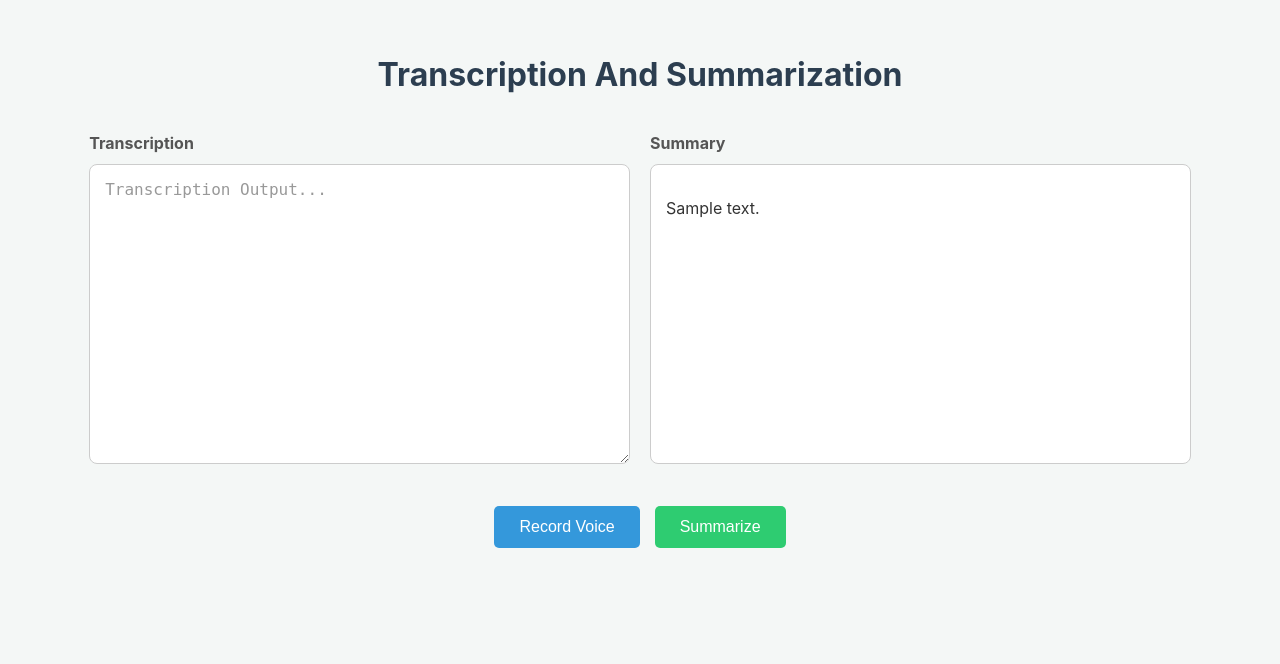
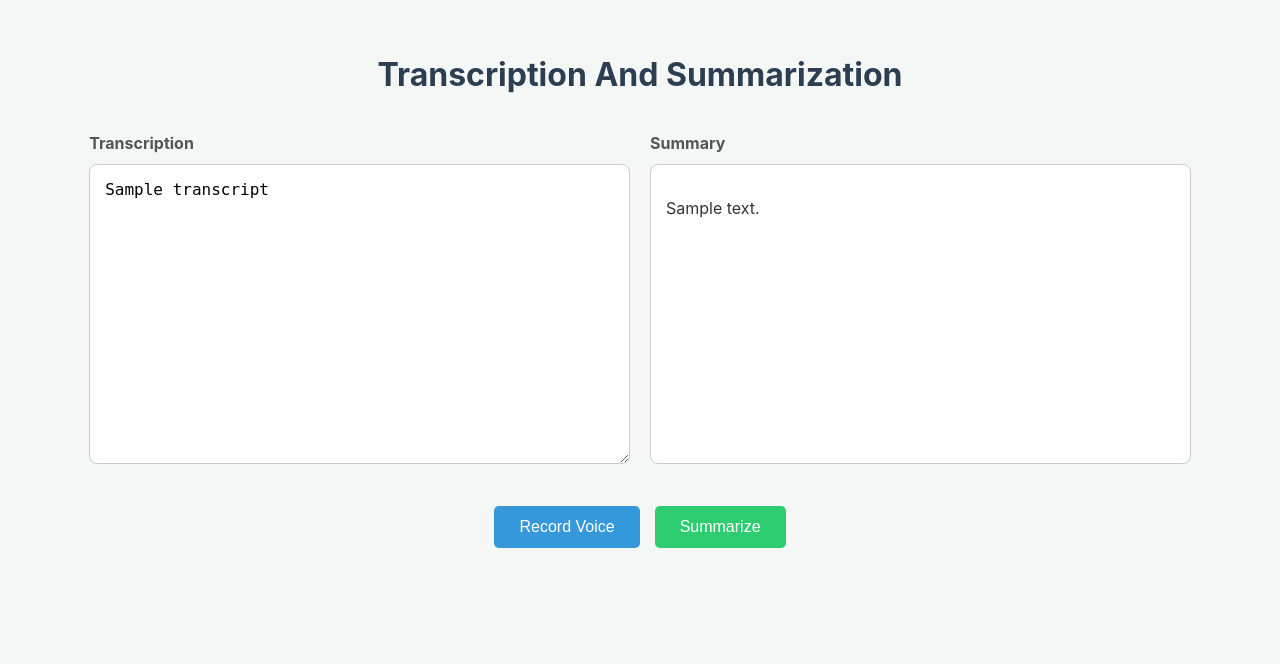
Before and after one commit to RitikDutta/ai_engineer_pre_work, a Flask app: template templates/index.html in a window 1280 px wide. Shown: the top 664 px of the page. Run offline with Flask 3, Linux system fonts and the light colour scheme; the template is opened without the code that fills it: most values are stand-ins (such as "Sample title", 1, 10 or a date in 2020).

Commit message:
direct print the received transcript

```diff
--- a/templates/index.html
+++ b/templates/index.html
@@ -12,7 +12,7 @@
             <div class="textareas-container">
                 <div class="textarea-wrapper">
                     <label for="transcript">Transcription</label>
-                    <textarea id="transcript", name="transcript" placeholder="Transcription Output...">{{ request.form.transcript }}</textarea>
+                    <textarea id="transcript" name="transcript" placeholder="Transcription Output...">{{ transcript }}</textarea>
                     <div id="status" style="font-size:0.9em; min-height:1.2em;"></div>
                 </div>
                 <div class="textarea-wrapper">
```
